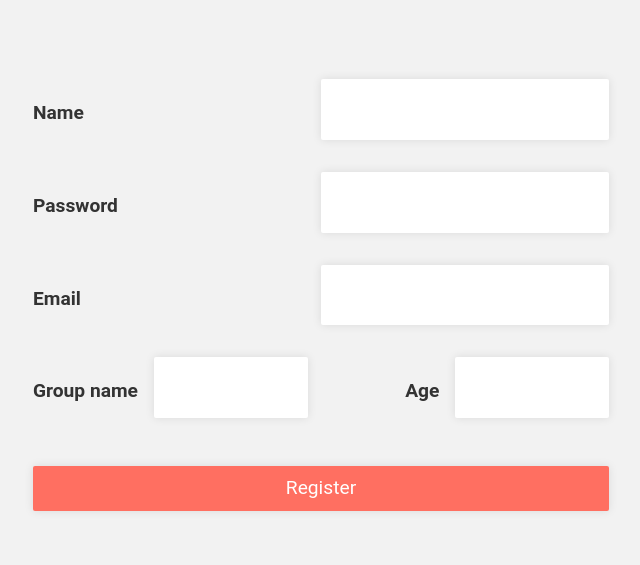
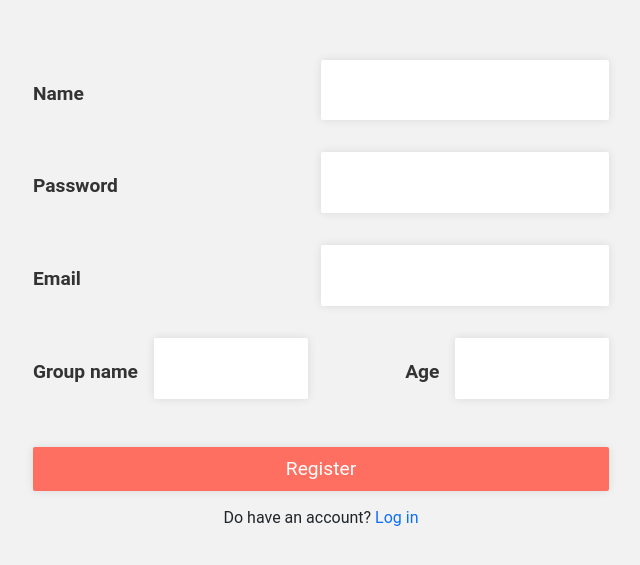
Before and after one commit to Khomishchak/giveAndHave-front, an Angular app: page /register in a window 1280 px wide. Shown: the part 105-670 px from the top of the page, without its empty margins (319-959 px from the left). Built offline with nearby package versions, Linux system fonts and the light colour scheme.

Commit message:
Added redirect for login and signup

```diff
--- a/src/app/login/login.component.css
+++ b/src/app/login/login.component.css
@@ -49,3 +49,12 @@ body {
     width: 100%;
     margin-top: 2rem;
   }
+
+  .register {
+    margin-top: 15px;
+  }
+
+  .register > a {
+    display: inline-block;
+    text-decoration: none;
+  }
--- a/src/app/login/login.component.html
+++ b/src/app/login/login.component.html
@@ -14,6 +14,10 @@
       </div>
       <div>
         <button type="submit" class="btn btn-primary">Login</button>
+        <div class="register">
+          Don't have an account?
+          <a href="/register">Sing up</a>
+        </div>
       </div>
     </form>
   </body>
--- a/src/app/register/register.component.css
+++ b/src/app/register/register.component.css
@@ -80,3 +80,13 @@ button[type="submit"] {
   width: 45vw;
   margin-top: 1rem;
 }
+
+.login {
+  text-align: center;
+  margin-top: 15px;
+}
+
+.login > a {
+  display: inline-block;
+  text-decoration: none;
+}
--- a/src/app/register/register.component.html
+++ b/src/app/register/register.component.html
@@ -32,6 +32,10 @@
 
         <div>
             <button type="submit" class="btn btn-primary">Register</button>
+            <div class="login">
+              Do have an account?
+              <a href="/login">Log in</a>
+            </div>
         </div>
     </form>
   </body>
```
